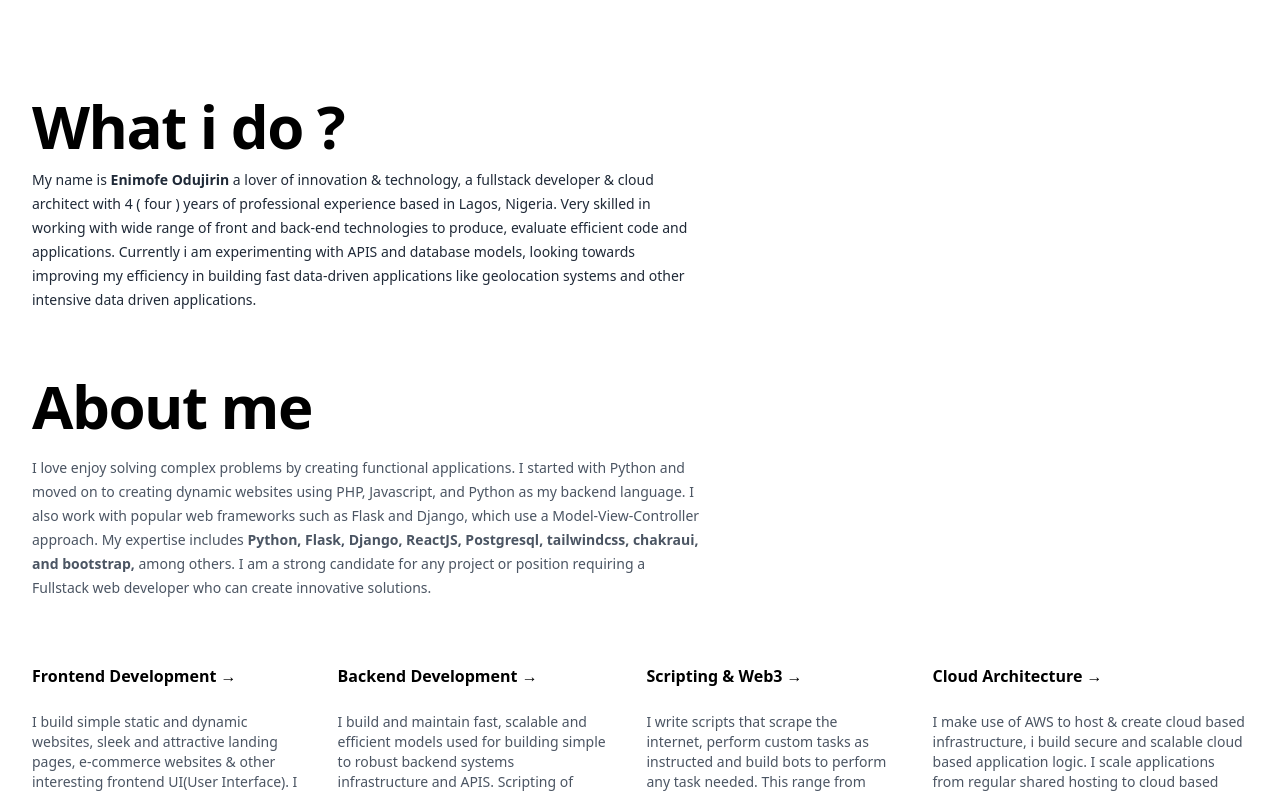
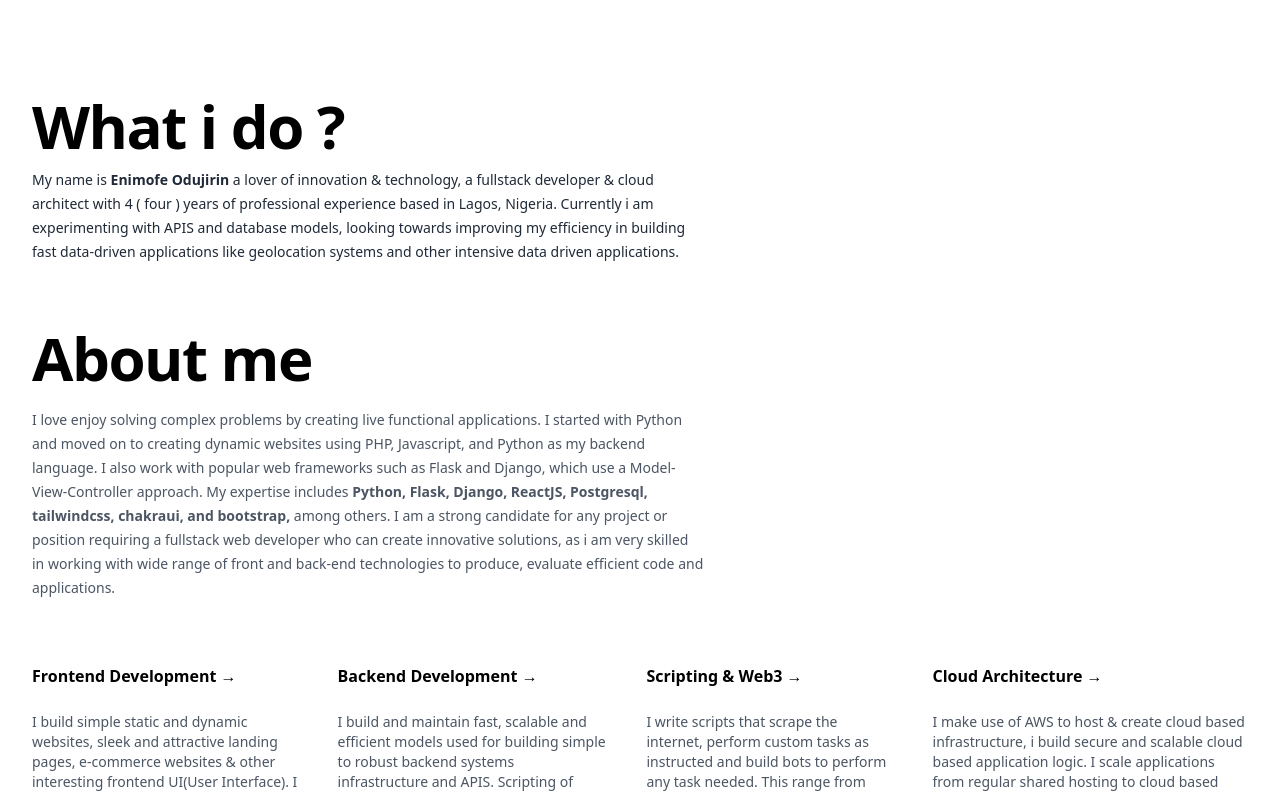
Before and after one commit to thebaggieboy/thebaggieboy.github.io, a Next.js app: page / in a window 1280 px wide. Shown: the part 636-1430 px from the top of the page. Built offline with nearby package versions, Linux system fonts and the light colour scheme.

Commit message:
about transition changes

```diff
--- a/components/About.tsx
+++ b/components/About.tsx
@@ -15,18 +15,18 @@ const links = [
           <div className="mx-auto max-w-2xl lg:mx-0">
 
             <p className="mt-3 text-sm leading-6 text-gray-800">
-            My name is <b className="text-bold text-underline">Enimofe Odujirin</b> a lover of innovation & technology, a fullstack developer & cloud architect with 4 ( four ) years of professional experience based in Lagos, Nigeria. Very skilled in working with wide range of front and back-end technologies to produce, evaluate efficient code and applications. Currently i am experimenting with APIS and database models, looking towards improving my efficiency in building fast data-driven applications like geolocation systems and other intensive data driven applications.
+            My name is <b className="text-bold text-underline">Enimofe Odujirin</b> a lover of innovation & technology, a fullstack developer & cloud architect with 4 ( four ) years of professional experience based in Lagos, Nigeria.  Currently i am experimenting with APIS and database models, looking towards improving my efficiency in building fast data-driven applications like geolocation systems and other intensive data driven applications.
 
 
             </p> <br /><br />
            <div id="about" className="mx-auto ">
            <h2 className="text-4xl font-bold tracking-tight pt-4 text-black sm:text-6xl">About me</h2>
             <p className="mt-5 text-sm leading-6 text-gray-600">
-       I love enjoy solving complex problems by creating functional applications.
+       I love enjoy solving complex problems by creating live functional applications.
             I started with Python and moved on to creating dynamic websites using PHP, Javascript, and Python as my backend language.
              I also work with popular web frameworks such as Flask and Django, which use a Model-View-Controller approach.
              My expertise includes <b className="text-bold text-underline"> Python, Flask, Django, ReactJS, Postgresql, tailwindcss, chakraui, and bootstrap,</b> among others.
-             I am a strong candidate for any project or position requiring a Fullstack web developer who can create innovative solutions.      </p>
+             I am a strong candidate for any project or position requiring a fullstack web developer who can create innovative solutions, as i am very skilled in working with wide range of front and back-end technologies to produce, evaluate efficient code and applications.      </p>
            </div>
           </div><br/>
           <div className="mx-auto mt-10 max-w-2xl lg:mx-0 lg:max-w-none">
```
